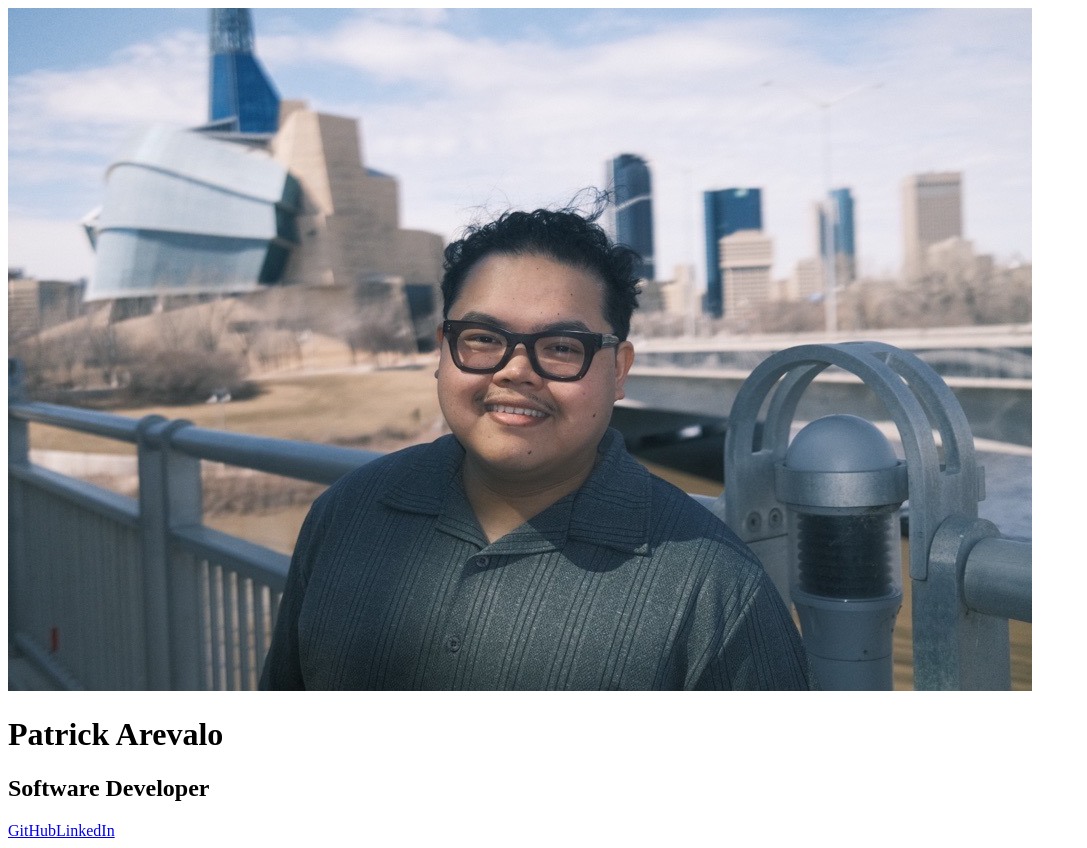
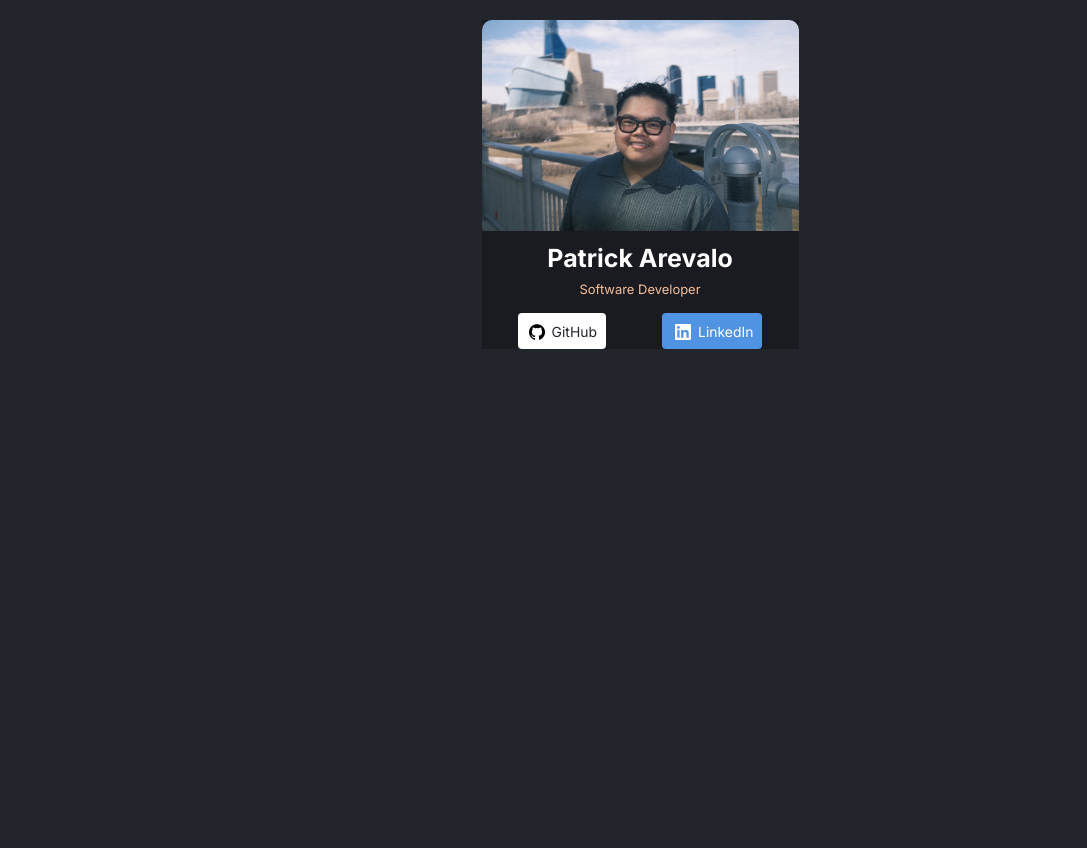
Before and after one commit to P1ARB33/scrimba-digital-business-card, a React (Vite) app: page / in a window 1280 px wide. Shown: the whole page, without its empty margins (0-1087 px from the left). After the commit the page ends 800 px from the top, so only its background shows below. Built offline with nearby package versions, Linux system fonts and the light colour scheme.

Commit message:
feat: header CSS styling.

```diff
--- a/index.html
+++ b/index.html
@@ -3,6 +3,10 @@
   <head>
     <meta charset="UTF-8" />
     <link rel="icon" type="image/svg+xml" href="/favicon.svg" />
+    <link rel="preconnect" href="https://fonts.googleapis.com">
+    <link rel="preconnect" href="https://fonts.gstatic.com" crossorigin>
+    <link href="https://fonts.googleapis.com/css2?family=Inter:ital,opsz,wght@0,14..32,100..900;1,14..32,100..900&display=swap" rel="stylesheet">
+    <link rel="stylesheet" href="styles.css"/>
     <meta name="viewport" content="width=device-width, initial-scale=1.0" />
     <title>digital-business-card</title>
   </head>
--- a/src/App.jsx
+++ b/src/App.jsx
@@ -4,7 +4,7 @@ import Content from "./Content"
 
 export default function App() {
     return (
-        <main>
+        <main className="card">
             <Header />
             <Content />
             <Footer />
--- a/src/Header.jsx
+++ b/src/Header.jsx
@@ -1,15 +1,19 @@
 export default function Header() {
     return (
         <header>
-            <img src="../images/headshot-photo.jpg" alt="Patrick's headshot" />
-            <h1 className="profile-Name">Patrick Arevalo</h1>
+            <img src="../images/headshot-photo.jpg" alt="Patrick's headshot" className="headshot" />
+            <h1 className="profile-name">Patrick Arevalo</h1>
             <h2 className="profession-title">Software Developer</h2>
-            <a href="https://github.com/P1ARB33" className="github-button">
-                <span>GitHub</span>
-            </a>
-            <a href="www.linkedin.com/in/patrick-raymond-arevalo-b9a718170" className="linkedin-button">
-                <span>LinkedIn</span>
-            </a>
+            <div className="button-container">
+                <a href="https://github.com/P1ARB33" className="github-button">
+                    <img src="../images/github-logo.png" alt="GitHub Logo" className="button-icon" />
+                    <span>GitHub</span>
+                </a>
+                <a href="https://www.linkedin.com/in/patrick-raymond-arevalo-b9a718170" className="linkedin-button">
+                    <img src="../images/linkedin-app-white-icon.png" alt="LinkedIn Logo" className="button-icon" />
+                    <span>LinkedIn</span>
+                </a>
+            </div>
         </header>
     )
 }
--- /dev/null
+++ b/styles.css
@@ -0,0 +1,101 @@
+body {
+    margin: 0;
+    display: flex;
+    justify-content: center;
+    align-items: center;
+    font-family: Inter, sans-serif;
+    background-color: #23252C;
+}
+
+/* Main Card */
+.card {
+    max-width: 400px;
+    background-color: #1A1B21;
+    margin: 20px;
+}
+
+/* Header styling */
+.headshot {
+    width: 317px;
+    border-radius: 10px 10px 0 0;
+}
+
+.profile-name {
+    color: #FFFFFF;
+    font-size: 1.56rem;
+    text-align: center;
+    margin: 0.5rem;
+}
+
+.profession-title {
+    color: #F3BF99;
+    font-size: 0.81rem;
+    text-align: center;
+    font-weight: 400;
+    margin: 0.5rem;
+}
+
+/* Header buttons */
+
+.button-container {
+    display: flex;
+    flex-direction: row;
+    justify-content: space-evenly;
+    gap: 20px;
+    margin-top: 1rem;
+}
+
+.button-icon {
+    width: 16px;
+    height: 16px;
+    margin-right: 7px;
+    object-fit: contain;
+}
+
+.github-button {
+    display: inline-flex;
+    padding: 11px 9px 9px 11px;
+    font-size: 0.87rem;
+    text-decoration: none;
+    color:#23252C;
+    text-align: center;
+
+    /* Button styling */
+    background-color: #FFFFFF;
+    border-radius: 4px;
+    transition: background 0.2s;
+}
+
+.github-button:hover,
+.github-button:focus {
+    background-color: #EDEDED;
+    outline: none;
+}
+
+.github-button:active {
+    transform: scale(0.98);
+}
+
+.linkedin-button {
+    display: inline-flex;
+    padding: 11px 9px 9px 13px;
+    font-size: 0.87rem;
+    text-decoration: none;
+    color: #FFFFFF;
+    text-align: center;
+
+    /* Button styling */
+    background-color: #5093E2;
+    border-radius: 4px;
+    transition: background 0.2s;
+}
+
+.linkedin-button:hover,
+.linkedin-button:focus {
+    background-color: #69AEFF;
+    outline: none;
+}
+
+.linkedin-button:active {
+    transform: scale(0.98);
+}
```
Also changed, not shown: images/github-logo.png (added), images/linkedin-app-white-icon.png (added).
